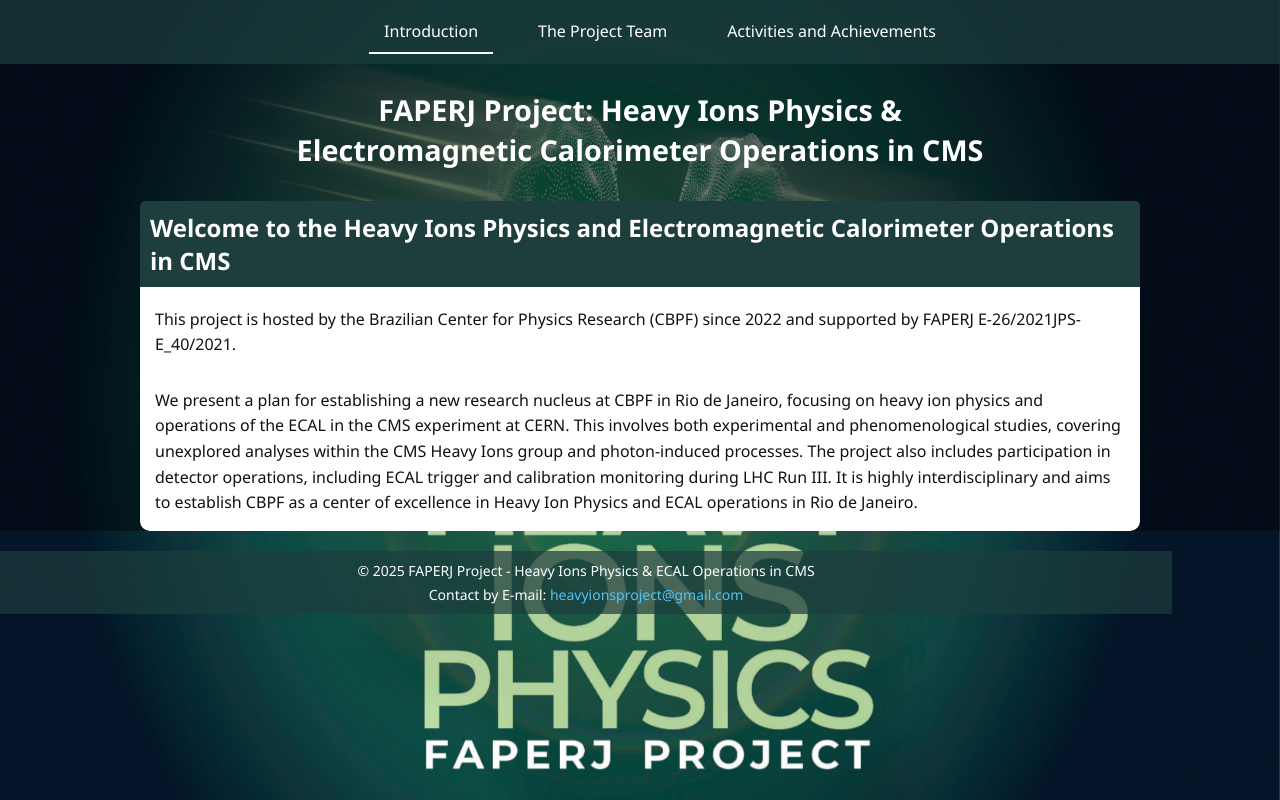
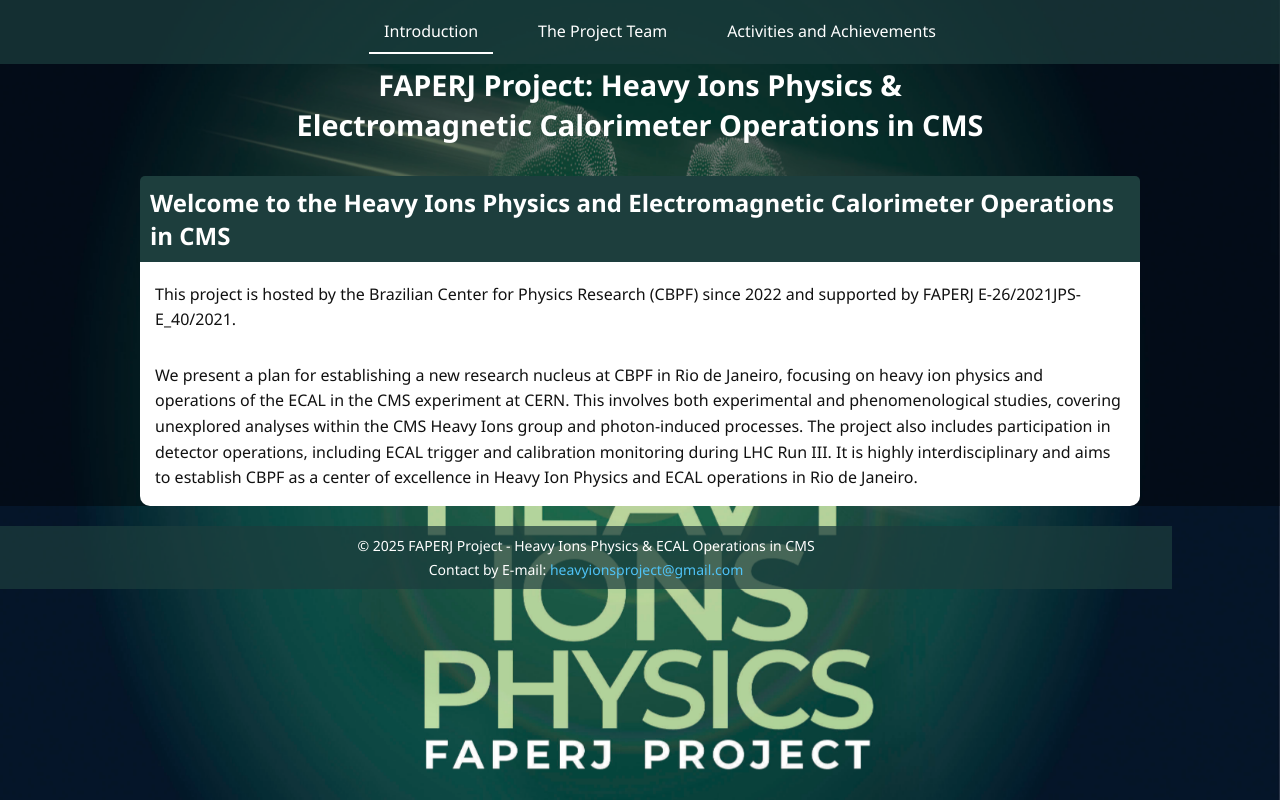
Before and after one commit to PatrickSantanaaa/Rafa, a plain HTML site: page index.html in a window 1280 px wide. Drawn offline with Linux system fonts and the light colour scheme.

Commit message:
alteração de padding para melhor adequação

```diff
--- a/css/style.css
+++ b/css/style.css
@@ -66,7 +66,7 @@ html {
 
 header {
   text-align: center;
-  padding: 30px 20px 10px;
+  padding: 5px 20px 10px;
 }
 
 header h1 {
```
